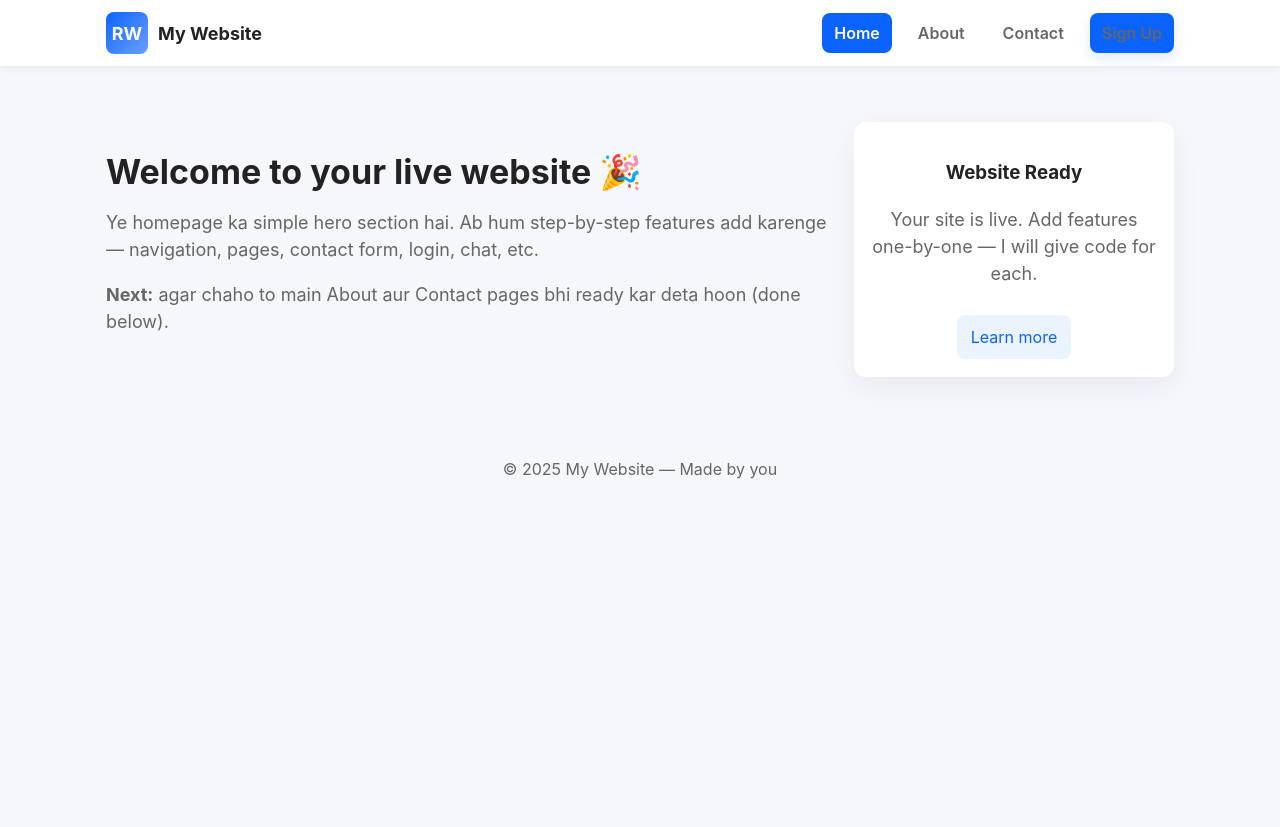
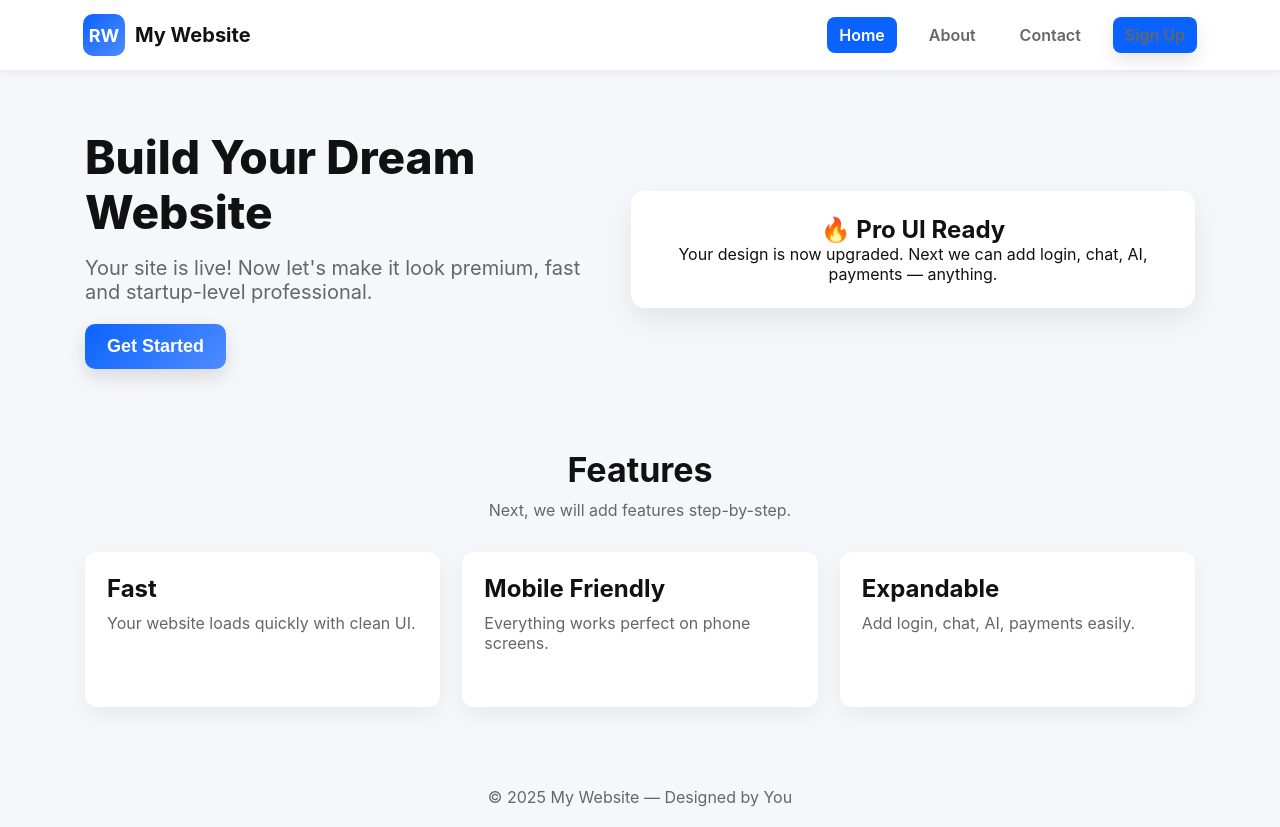
Before and after one commit to aaderohitkumar959-sys/mywebsite, a plain HTML site: page index.html in a window 1280 px wide. Before the commit the page ends 800 px from the top, so only its background shows below. Drawn offline with Linux system fonts and the light colour scheme.

Commit message:
Add files via upload

```diff
--- a/index.html
+++ b/index.html
@@ -3,100 +3,162 @@
 <head>
   <meta charset="utf-8" />
   <meta name="viewport" content="width=device-width,initial-scale=1" />
-  <title>Home - My Website</title>
+  <title>My Website - Home</title>
   <style>
     :root{
       --bg:#f5f7fb;
       --primary:#0b63ff;
-      --text:#222;
+      --primary2:#4f8bff;
+      --text:#111;
       --muted:#666;
+      --card:white;
     }
-    *{box-sizing:border-box}
+    *{box-sizing:border-box;margin:0;padding:0}
     body{
-      margin:0;
       font-family:Inter,Arial,Helvetica,sans-serif;
       background:var(--bg);
       color:var(--text);
-      line-height:1.5;
     }
 
     /* NAVBAR */
     .nav{
-      width:100%;
       background:white;
-      box-shadow:0 2px 8px rgba(20,20,40,.06);
-      position:sticky;
-      top:0;
-      z-index:100;
+      box-shadow:0 2px 8px rgba(50,50,90,.08);
+      position:sticky;top:0;z-index:100;
     }
     .nav .container{
-      max-width:1100px;
-      margin:0 auto;
+      max-width:1150px;
+      margin:auto;
+      display:flex;
+      padding:14px 18px;
+      justify-content:space-between;
+      align-items:center;
+    }
+    .brand{display:flex;align-items:center;gap:10px;text-decoration:none;color:var(--text)}
+    .brand .logo{
+      width:42px;height:42px;border-radius:10px;
+      background:linear-gradient(135deg,var(--primary),var(--primary2));
+      display:flex;align-items:center;justify-content:center;font-size:18px;font-weight:700;color:white;
+    }
+    .brand .title{font-size:20px;font-weight:700}
+
+    nav .menu{display:flex;gap:20px;align-items:center}
+    nav .menu a{
+      text-decoration:none;
+      color:var(--muted);
+      font-weight:600;
+      padding:8px 12px;
+      border-radius:8px;
+      transition:0.2s;
+    }
+    nav .menu a:hover{
+      background:rgba(11,99,255,.08);
+      color:var(--primary);
+    }
+    nav .menu a.active{
+      background:var(--primary);
+      color:white;
+    }
+
+    .cta{
+      background:var(--primary);
+      color:white;
+      padding:8px 14px;
+      border-radius:8px;
+      text-decoration:none;
+      font-weight:700;
+      box-shadow:0 8px 18px rgba(0,0,0,.1);
+    }
+
+    /* HERO */
+    .hero{
+      max-width:1150px;
+      margin:40px auto;
+      padding:20px;
       display:flex;
       align-items:center;
       justify-content:space-between;
-      padding:12px 16px;
-      gap:12px;
+      gap:30px;
+      flex-wrap:wrap;
     }
-    .brand{
-      display:flex;
-      gap:10px;
-      align-items:center;
-      text-decoration:none;
-      color:var(--text);
+    .hero-left{flex:1;min-width:270px}
+    .hero-left h1{
+      font-size:46px;
+      line-height:1.2;
+      margin-bottom:16px;
+      font-weight:800;
     }
-    .brand .logo{
-      width:42px;height:42px;border-radius:8px;
-      background:linear-gradient(135deg,var(--primary),#6aa0ff);
-      display:flex;align-items:center;justify-content:center;color:white;font-weight:700;
+    .hero-left p{
+      font-size:20px;
+      color:var(--muted);
+      margin-bottom:20px;
+    }
+    .hero-left button{
+      padding:12px 22px;
+      background:linear-gradient(135deg,var(--primary),var(--primary2));
+      color:white;
       font-size:18px;
-    }
-    .brand .title{
-      font-size:18px;font-weight:700;
+      border:none;
+      border-radius:10px;
+      cursor:pointer;
+      box-shadow:0 8px 20px rgba(0,0,0,.12);
+      font-weight:700;
     }
 
-    .menu{
-      display:flex;
-      gap:14px;
-      align-items:center;
-    }
-    .menu a{
-      text-decoration:none;color:var(--muted);padding:8px 12px;border-radius:8px;font-weight:600;
-    }
-    .menu a:hover{color:var(--text);background:rgba(11,99,255,0.06)}
-    .menu a.active{color:white;background:var(--primary)}
-
-    .cta{
-      padding:8px 14px;background:var(--primary);color:white;border-radius:10px;text-decoration:none;font-weight:700;
-      box-shadow:0 6px 14px rgba(11,99,255,.12);
+    .hero-right{
+      flex:1;
+      min-width:250px;
+      padding:24px;
+      background:white;
+      border-radius:14px;
+      box-shadow:0 12px 30px rgba(0,0,0,.08);
+      text-align:center;
     }
 
-    /* mobile */
-    .hamburger{
-      display:none;border:none;background:transparent;font-size:20px;
+    /* FEATURES SECTION */
+    .features{
+      max-width:1150px;
+      margin:40px auto;
+      padding:20px;
+      text-align:center;
     }
-    @media (max-width:720px){
-      .menu{display:none;position:absolute;right:12px;top:64px;background:white;flex-direction:column;padding:10px;border-radius:10px;box-shadow:0 10px 30px rgba(20,20,40,.08)}
-      .menu.show{display:flex}
-      .hamburger{display:block}
+    .features h2{font-size:34px;margin-bottom:10px}
+    .features p{color:var(--muted);margin-bottom:32px}
+
+    .cards{
+      display:grid;
+      grid-template-columns:repeat(auto-fit,minmax(260px,1fr));
+      gap:22px;
+    }
+    .card{
+      background:var(--card);
+      padding:22px;
+      border-radius:12px;
+      box-shadow:0 8px 22px rgba(0,0,0,.06);
+      text-align:left;
+    }
+    .card h3{margin-bottom:10px;font-size:24px;}
+    .card p{color:var(--muted)}
+
+    footer{
+      margin-top:30px;
+      text-align:center;
+      padding:20px;
+      color:var(--muted);
     }
 
-    /* Hero */
-    .hero{
-      max-width:1100px;margin:28px auto;padding:28px 16px;display:flex;gap:24px;align-items:center;
-      justify-content:space-between;
+    /* MOBILE */
+    @media(max-width:760px){
+      .hero-left h1{font-size:32px}
+      .hero-left p{font-size:18px}
     }
-    .hero-left{flex:1}
-    .hero h1{font-size:34px;margin:0 0 12px}
-    .hero p{color:var(--muted);margin:0 0 18px;font-size:18px}
-    .hero-right{width:320px;background:white;padding:18px;border-radius:12px;box-shadow:0 10px 30px rgba(20,20,40,.06);text-align:center}
 
-    footer{max-width:1100px;margin:36px auto;padding:16px;color:var(--muted);text-align:center}
   </style>
 </head>
 <body>
 
-  <header class="nav" id="site-nav">
+  <!-- NAVBAR -->
+  <header class="nav">
     <div class="container">
       <a href="index.html" class="brand">
         <div class="logo">RW</div>
@@ -104,60 +166,54 @@
       </a>
 
       <nav>
-        <button class="hamburger" id="hamb">☰</button>
-        <div class="menu" id="menu">
-          <a href="index.html" data-link="index">Home</a>
-          <a href="about.html" data-link="about">About</a>
-          <a href="contact.html" data-link="contact">Contact</a>
+        <div class="menu">
+          <a href="index.html" class="active">Home</a>
+          <a href="about.html">About</a>
+          <a href="contact.html">Contact</a>
           <a href="#" class="cta">Sign Up</a>
         </div>
       </nav>
     </div>
   </header>
 
-  <main>
-    <section class="hero">
-      <div class="hero-left">
-        <h1>Welcome to your live website 🎉</h1>
-        <p>Ye homepage ka simple hero section hai. Ab hum step-by-step features add karenge — navigation, pages, contact form, login, chat, etc.</p>
-        <p><strong>Next:</strong> agar chaho to main About aur Contact pages bhi ready kar deta hoon (done below).</p>
+  <!-- HERO -->
+  <section class="hero">
+    <div class="hero-left">
+      <h1>Build Your Dream Website</h1>
+      <p>Your site is live! Now let's make it look premium, fast and startup-level professional.</p>
+      <button>Get Started</button>
+    </div>
+
+    <div class="hero-right">
+      <h2>🔥 Pro UI Ready</h2>
+      <p>Your design is now upgraded. Next we can add login, chat, AI, payments — anything.</p>
+    </div>
+  </section>
+
+  <!-- FEATURES -->
+  <section class="features">
+    <h2>Features</h2>
+    <p>Next, we will add features step-by-step.</p>
+
+    <div class="cards">
+      <div class="card">
+        <h3>Fast</h3>
+        <p>Your website loads quickly with clean UI.</p>
       </div>
-
-      <div class="hero-right">
-        <h3>Website Ready</h3>
-        <p style="color:var(--muted)">Your site is live. Add features one-by-one — I will give code for each.</p>
-        <a href="about.html" style="display:inline-block;margin-top:10px;padding:10px 14px;border-radius:8px;background:rgba(11,99,255,.08);text-decoration:none;color:var(--primary)">Learn more</a>
+      <div class="card">
+        <h3>Mobile Friendly</h3>
+        <p>Everything works perfect on phone screens.</p>
       </div>
-    </section>
-  </main>
+      <div class="card">
+        <h3>Expandable</h3>
+        <p>Add login, chat, AI, payments easily.</p>
+      </div>
+    </div>
+  </section>
 
   <footer>
-    © <span id="year"></span> My Website — Made by you
+    © 2025 My Website — Designed by You
   </footer>
 
-  <script>
-    // set year
-    document.getElementById('year').textContent = new Date().getFullYear();
-
-    // mobile menu toggle
-    const hamb = document.getElementById('hamb');
-    const menu = document.getElementById('menu');
-    hamb.addEventListener('click', ()=> menu.classList.toggle('show'));
-
-    // mark active link
-    const links = document.querySelectorAll('.menu a');
-    const path = location.pathname.split('/').pop() || 'index.html';
-    links.forEach(a=>{
-      const name = a.getAttribute('href').split('/').pop();
-      if(name === path) a.classList.add('active');
-    });
-
-    // close mobile menu when clicking outside (optional)
-    document.addEventListener('click', (e)=>{
-      if(!e.target.closest('#menu') && !e.target.closest('#hamb')){
-        menu.classList.remove('show');
-      }
-    });
-  </script>
 </body>
 </html>
```
